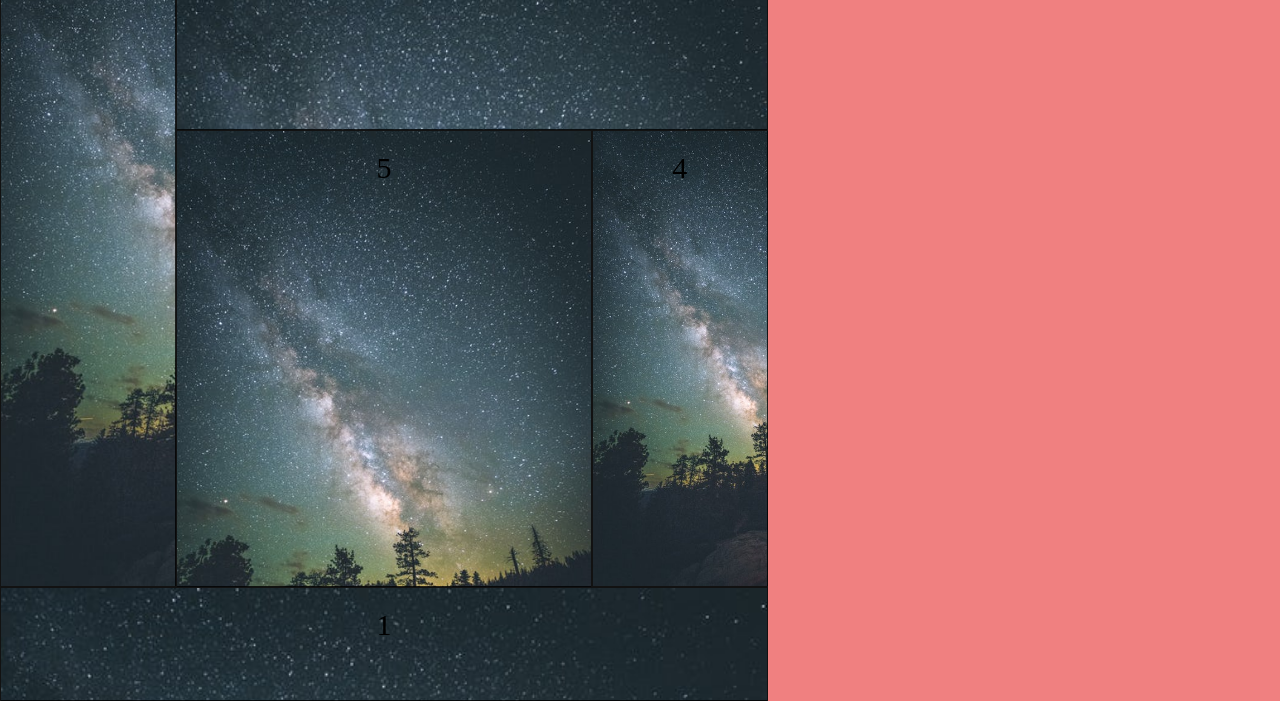
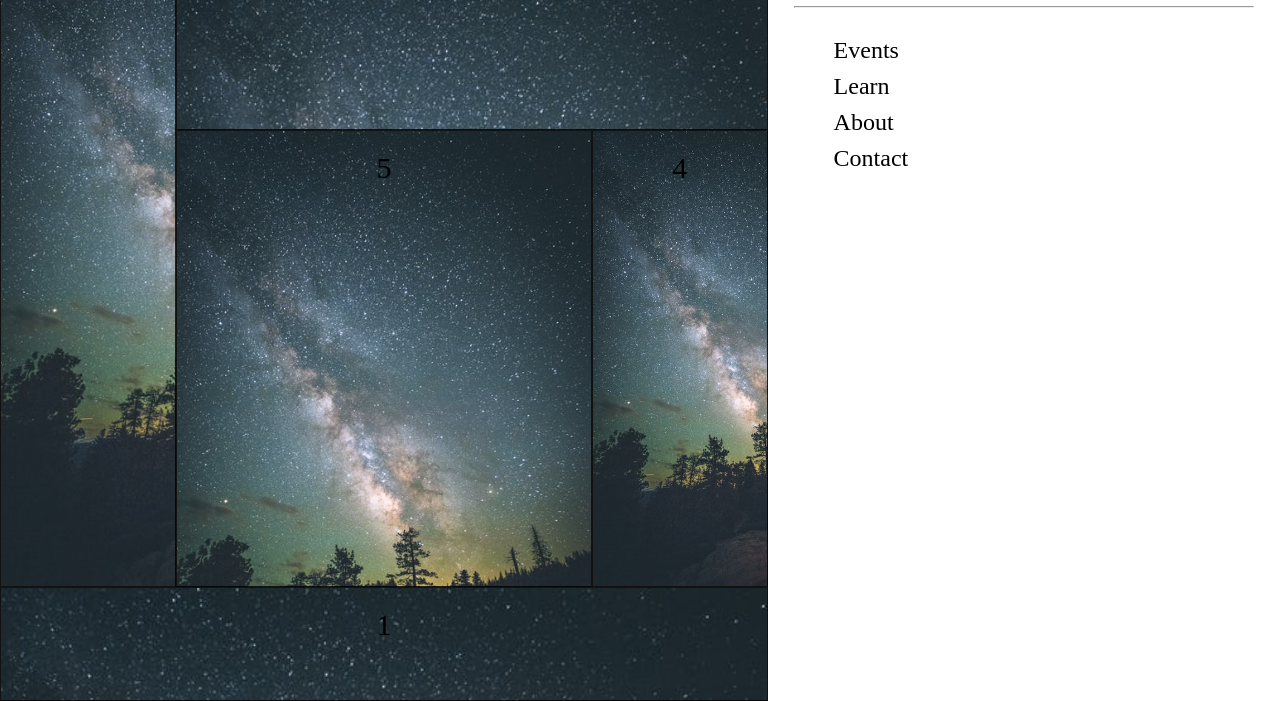
Before and after one commit to LeaLumburovska/codesign-website, a plain HTML site: page index.html in a window 1280 px wide. Shown: the part 99-800 px from the top of the page. Drawn offline with Linux system fonts and the light colour scheme.

Commit message:
side menu concept

```diff
--- a/index.html
+++ b/index.html
@@ -19,7 +19,19 @@
 
     </div>
 
-    <div class="notes-board"></div>
+    <div class="notes-board">
+        <h1>MENU</h1>
+        <hr>
+         <ul>
+            <li>Events</li>
+            <li>Learn</li>
+             <li>About</li>
+            <li>Contact</li>
+        </ul>
+
+
+
+    </div>
 
 
 
--- a/mystyle.css
+++ b/mystyle.css
@@ -1,11 +1,20 @@
-
+ul{
+    font-size: 24px;
+    list-style: none;
+    line-height: 1.5em;
+}
 
 .notes-board {
     float: right;
     height: 100vh;
     width: 40%;
-    background-color: lightcoral;
-}
+    position: relative;
+    box-sizing: border-box;
+    padding:2%;
+    text-decoration: none;
+
+  }
+
 
 
 .grid-item{
```
